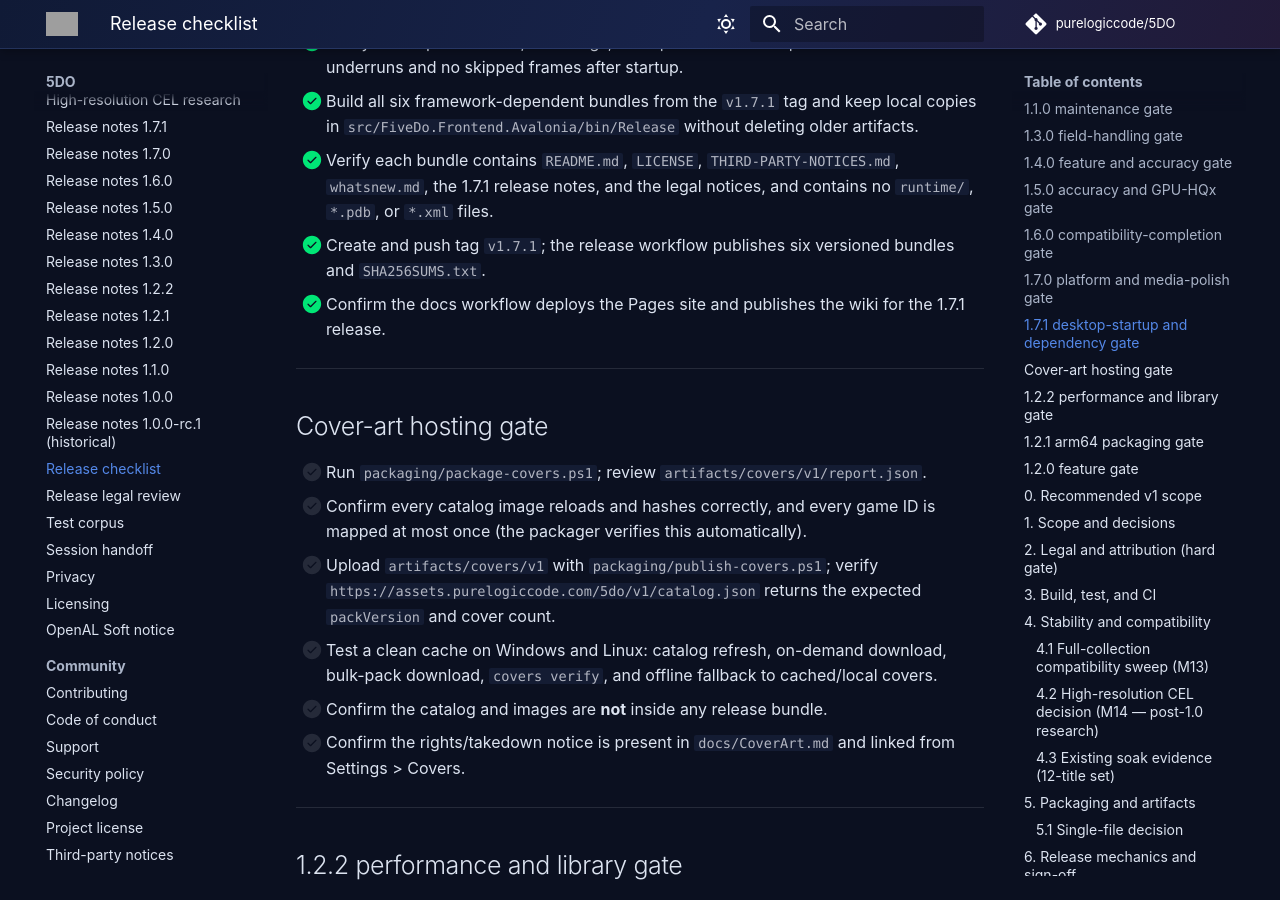
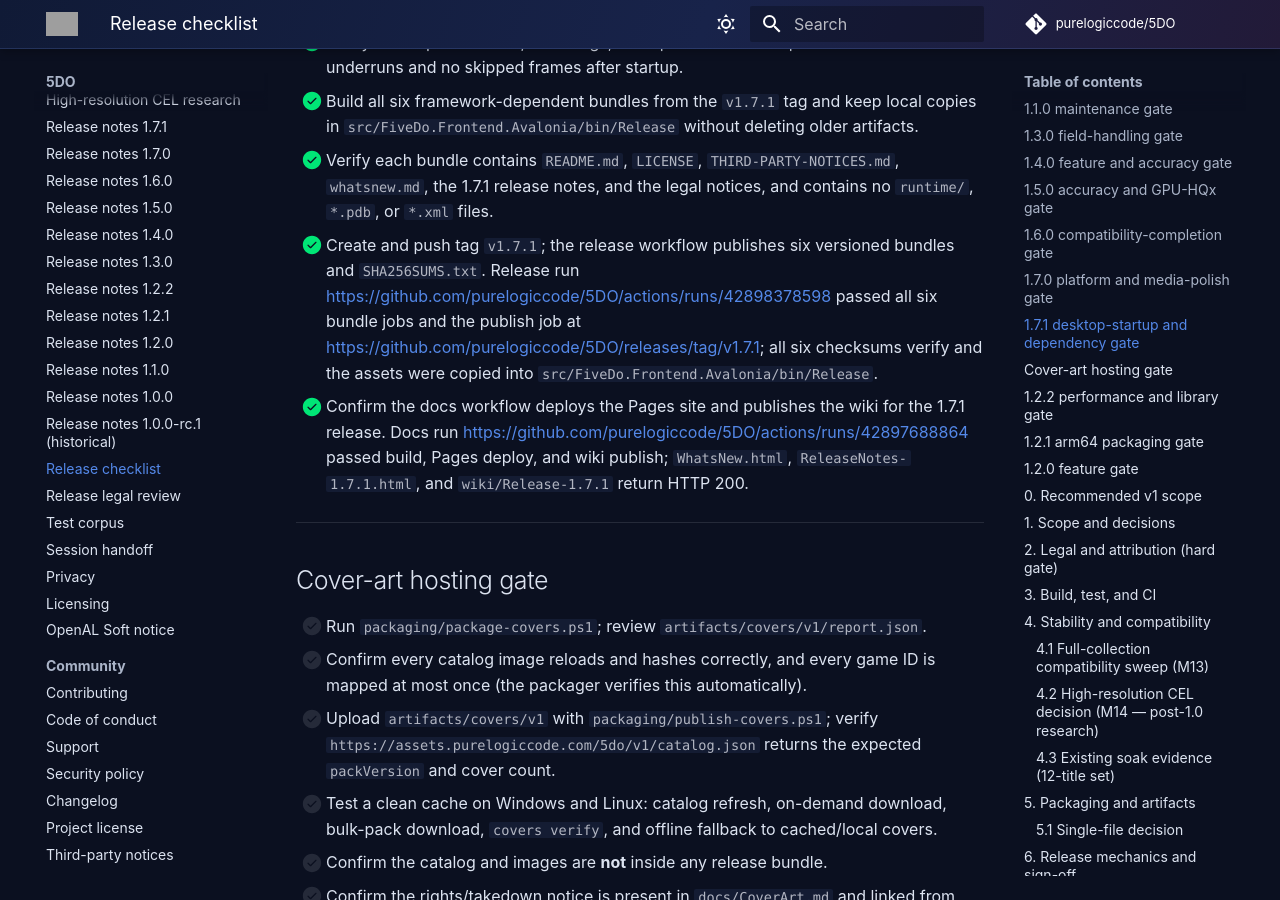
Before and after one commit to purelogiccode/5DO, an MkDocs documentation site: the page built from docs/ReleaseChecklist.md, in a window 1280 px wide and 900 px high, scrolled down 6668 px. Built offline with MkDocs 1.6.1 and Material for MkDocs 9.7.7, drawn with Linux system fonts in a browser that asks for light colours; comment, search, counter and statistics services are not loaded; grey boxes are pictures that could not be loaded.

Commit message:
docs: record 1.7.1 release and deployment evidence

```diff
--- a/docs/ReleaseChecklist.md
+++ b/docs/ReleaseChecklist.md
@@ -263,9 +263,17 @@ run, screenshot, or recorded hash), not just an intention. Update `docs/Status.m
       `whatsnew.md`, the 1.7.1 release notes, and the legal notices, and contains no
       `runtime/`, `*.pdb`, or `*.xml` files.
 - [x] Create and push tag `v1.7.1`; the release workflow publishes six versioned bundles
-      and `SHA256SUMS.txt`.
+      and `SHA256SUMS.txt`. Release run
+      <https://github.com/purelogiccode/5DO/actions/runs/42898378598> passed all six
+      bundle jobs and the publish job at
+      <https://github.com/purelogiccode/5DO/releases/tag/v1.7.1>; all six checksums
+      verify and the assets were copied into
+      `src/FiveDo.Frontend.Avalonia/bin/Release`.
 - [x] Confirm the docs workflow deploys the Pages site and publishes the wiki for the
-      1.7.1 release.
+      1.7.1 release. Docs run
+      <https://github.com/purelogiccode/5DO/actions/runs/42897688864> passed build,
+      Pages deploy, and wiki publish; `WhatsNew.html`, `ReleaseNotes-1.7.1.html`, and
+      `wiki/Release-1.7.1` return HTTP 200.
 
 ---
 
```
Also changed, not shown: docs/Status.md (+5 -1 lines).
